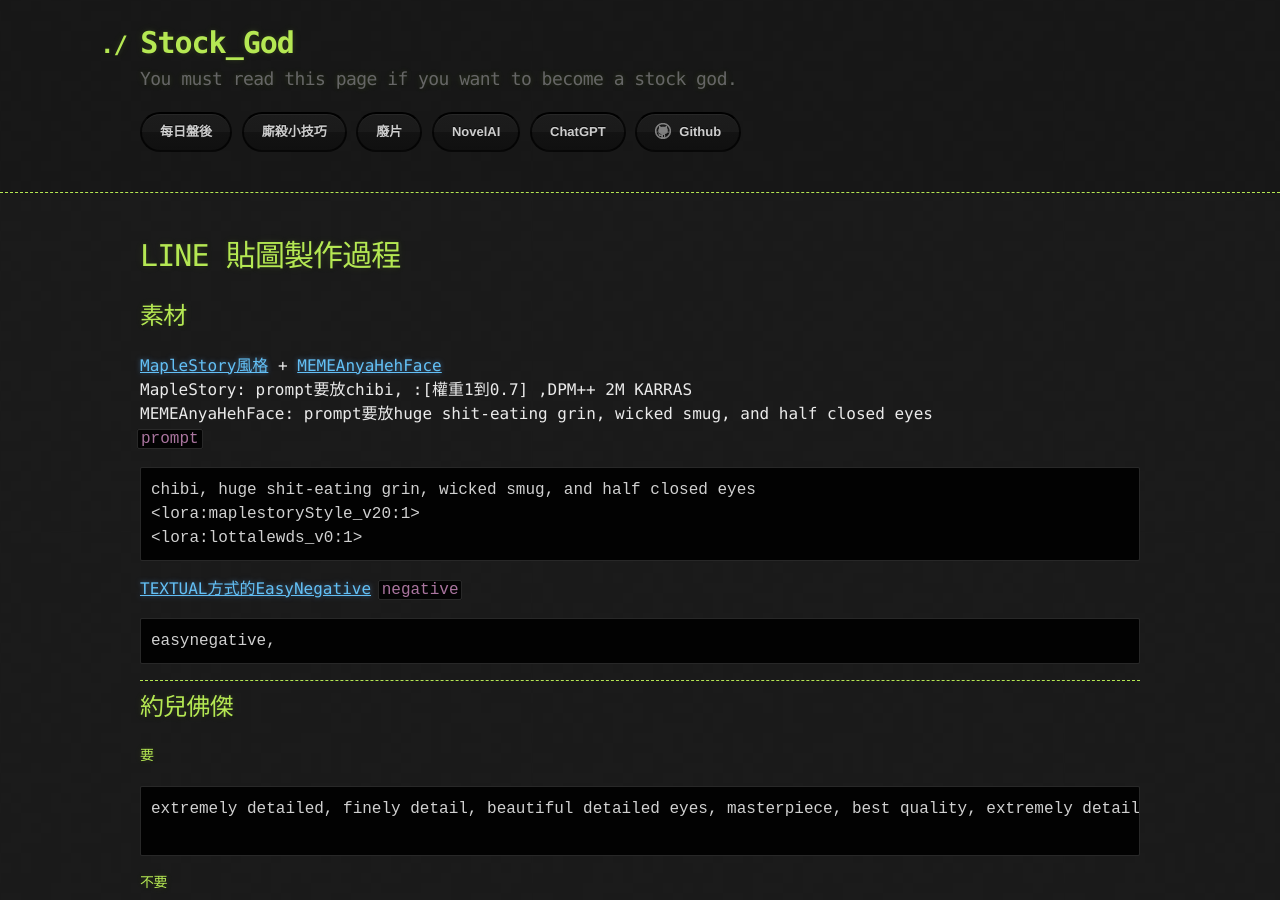
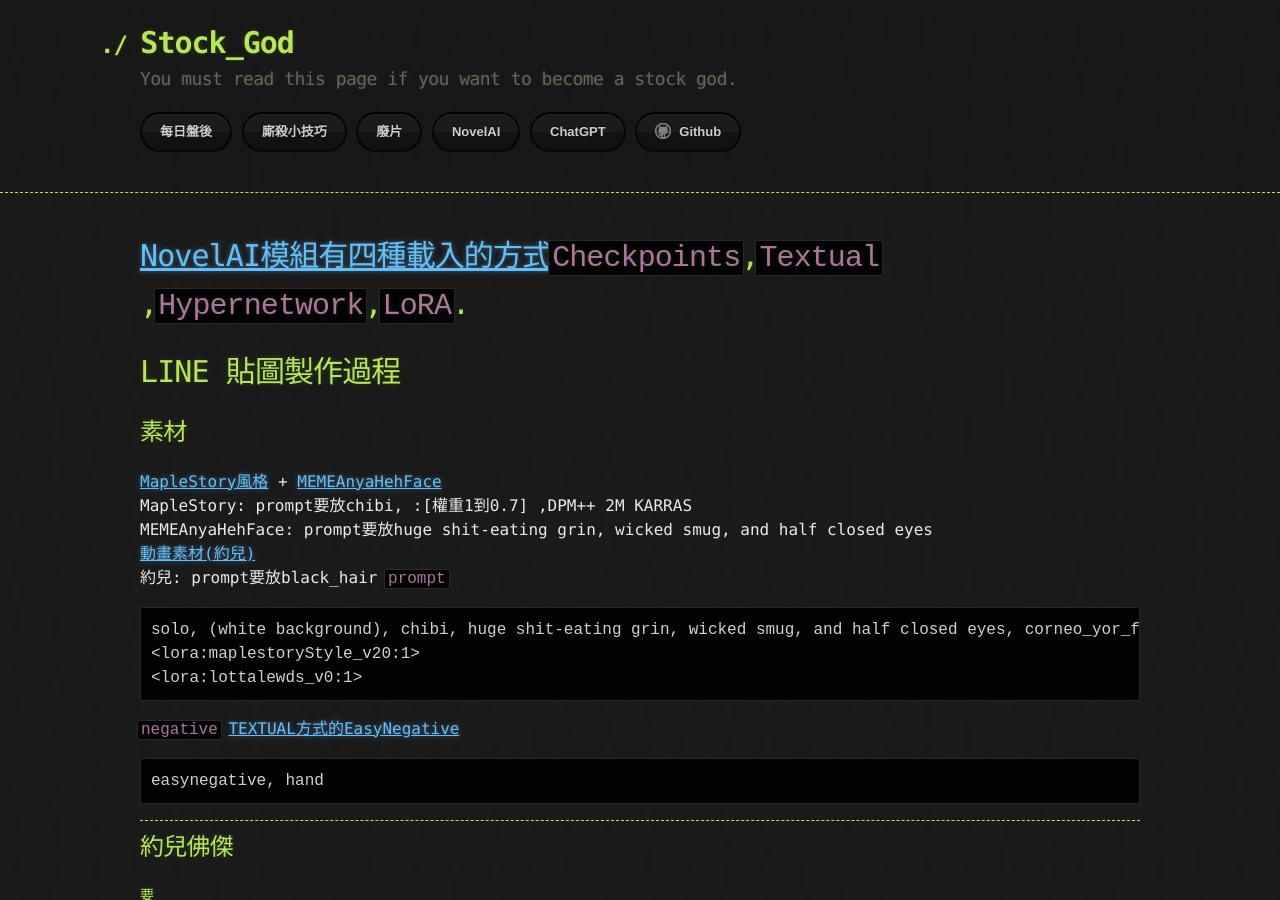
Before and after one commit to lepg5487/Stock_God, a Jekyll site: the page built from NovelAI.md, in a window 1280 px wide and 900 px high. Built offline with Jekyll 4.4.1, drawn with Linux system fonts in a browser that asks for light colours; our own code applies the rules of GitHub Pages for plain Markdown files.

Commit message:
Update NovelAI.md

````diff
--- a/NovelAI.md
+++ b/NovelAI.md
@@ -1,22 +1,24 @@
 ---
 layout: testlayouts
 ---
-
+# [NovelAI模組有四種載入的方式](https://github.com/civitai/civitai/wiki/How-to-use-models#textual-inversions)`Checkpoints`,`Textual `,`Hypernetwork`,`LoRA`.
 # LINE 貼圖製作過程
 ## 素材
 [MapleStory風格](https://civitai.com/models/14313) + [MEMEAnyaHehFace](https://civitai.com/models/4391/lottalewds-anyahehface)
 MapleStory: prompt要放chibi, :[權重1到0.7] ,DPM++ 2M KARRAS
 MEMEAnyaHehFace: prompt要放huge shit-eating grin, wicked smug, and half closed eyes
+[動畫素材(約兒)](https://civitai.com/models/5417/yor-forger-innocent-housewife-version-ti-embedding-by-corneo)
+約兒: prompt要放black_hair
 `prompt`
 ```
-chibi, huge shit-eating grin, wicked smug, and half closed eyes
+solo, (white background), chibi, huge shit-eating grin, wicked smug, and half closed eyes, corneo_yor_forger, black_hair ,
 <lora:maplestoryStyle_v20:1>
 <lora:lottalewds_v0:1>
 ```
+`negative`
 [TEXTUAL方式的EasyNegative](https://civitai.com/models/7808/easynegative)
-`negative`
 ```
-easynegative,
+easynegative, hand
 ```
 
 ------------------------------------------------------------------------------------------------------------------------------------------
````
